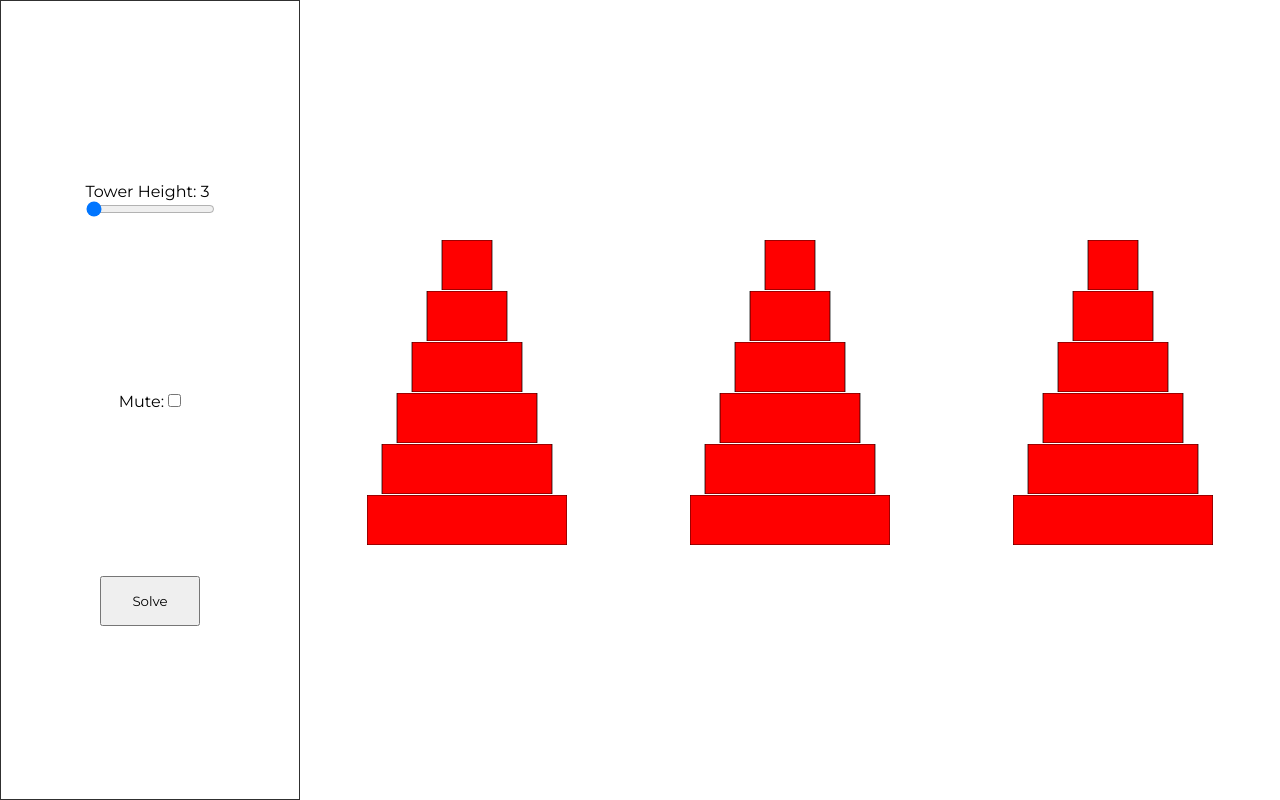
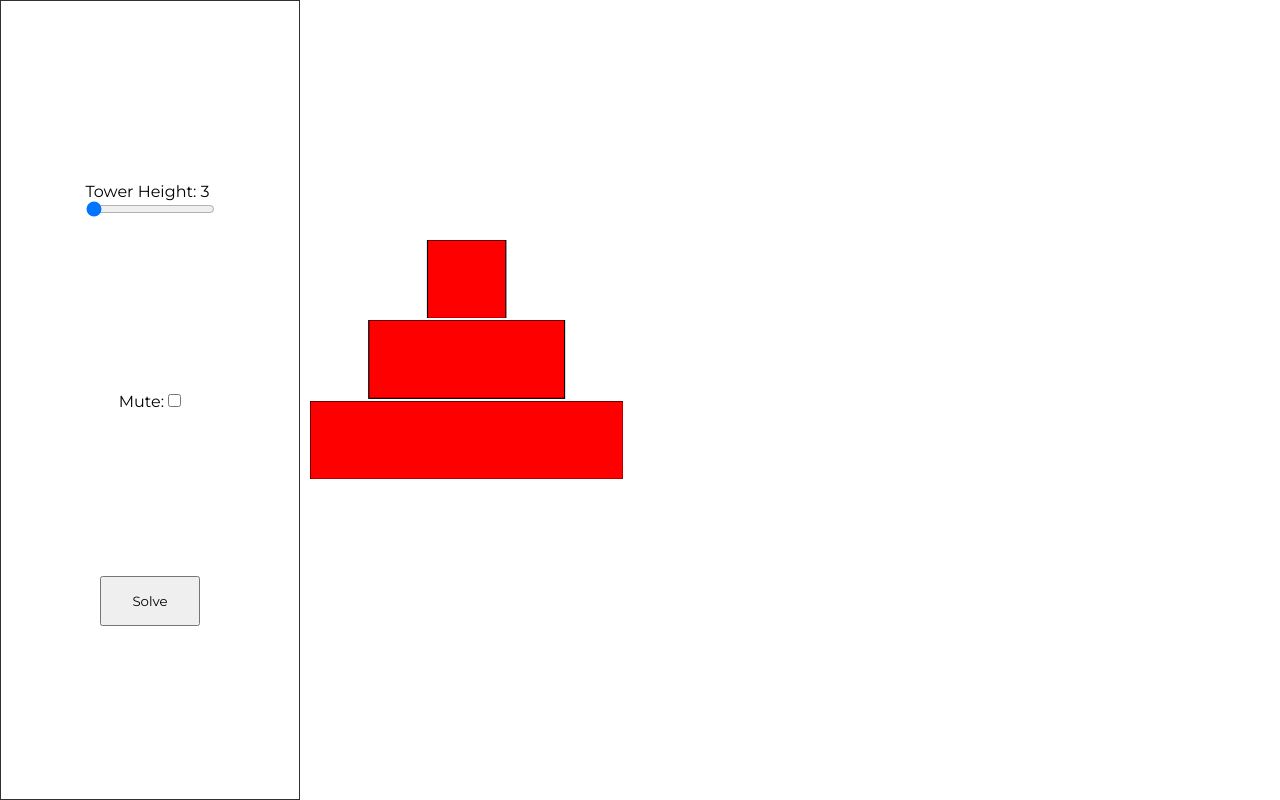
Before and after one commit to elliot-chung/musical-tower-of-hanoi, a React (Create React App) app: page / in a window 1280 px wide. Built offline with nearby package versions, Linux system fonts and the light colour scheme.

Commit message:
Added height slider functionality

```diff
--- a/src/App.js
+++ b/src/App.js
@@ -5,8 +5,9 @@ function App() {
   const [height, setHeight]   = useState(3);
   const [mute, setMute]       = useState(false);
   const [solving, setSolving] = useState(false);
+  const [done, setDone]       = useState(false);
 
-  if (solving) {
+  if (done) {
     setTimeout(() => {setSolving(false)}, 2000);
   }
 
@@ -22,7 +23,11 @@ function App() {
           setSolving={setSolving}
         />
         <main>
-          <Display/>
+          <Display
+            height={height}
+            solving={solving}
+            setDone={setDone}
+          />
         </main>
       </body>
     </div>
@@ -55,32 +60,21 @@ function ControlBar({height, setHeight, mute, setMute, solving, setSolving}) {
   );
 }
 
-function Display(props) {
+function Display({height, solving, setDone}) {
+  if (solving) setDone(true);
+
+  const arr = [];
+  for (let i=1; i<=height; i++) arr.push(i);
   return (
     <div className="display">
       <div className="first tower">
-        <Block tHeight="6" width="1" tower="1"/>
-        <Block tHeight="6" width="2" tower="1"/>
-        <Block tHeight="6" width="3" tower="1"/>
-        <Block tHeight="6" width="4" tower="1"/>
-        <Block tHeight="6" width="5" tower="1"/>
-        <Block tHeight="6" width="6" tower="1"/>
+        {arr.map((width)=>{
+          return <Block tHeight={height} width={width}/>
+        })}
       </div>
       <div className="second tower">
-        <Block tHeight="6" width="1" tower="1"/>
-        <Block tHeight="6" width="2" tower="1"/>
-        <Block tHeight="6" width="3" tower="1"/>
-        <Block tHeight="6" width="4" tower="1"/>
-        <Block tHeight="6" width="5" tower="1"/>
-        <Block tHeight="6" width="6" tower="1"/>
       </div>
       <div className="third tower">
-        <Block tHeight="6" width="1" tower="1"/>
-        <Block tHeight="6" width="2" tower="1"/>
-        <Block tHeight="6" width="3" tower="1"/>
-        <Block tHeight="6" width="4" tower="1"/>
-        <Block tHeight="6" width="5" tower="1"/>
-        <Block tHeight="6" width="6" tower="1"/>
       </div>
     </div>
   )
--- a/src/index.css
+++ b/src/index.css
@@ -35,7 +35,8 @@ main {
 .block {
     width: auto;
     height: auto;
-    max-height: 50px;
+    min-height: 5px;
+    max-height: 150px;
 }
 
 .tower {
@@ -44,6 +45,7 @@ main {
     grid-template-columns: 100%;
     row-gap: 1px;
     justify-items: center;
+    height: 30vh;
 }
 
 .display {
```
